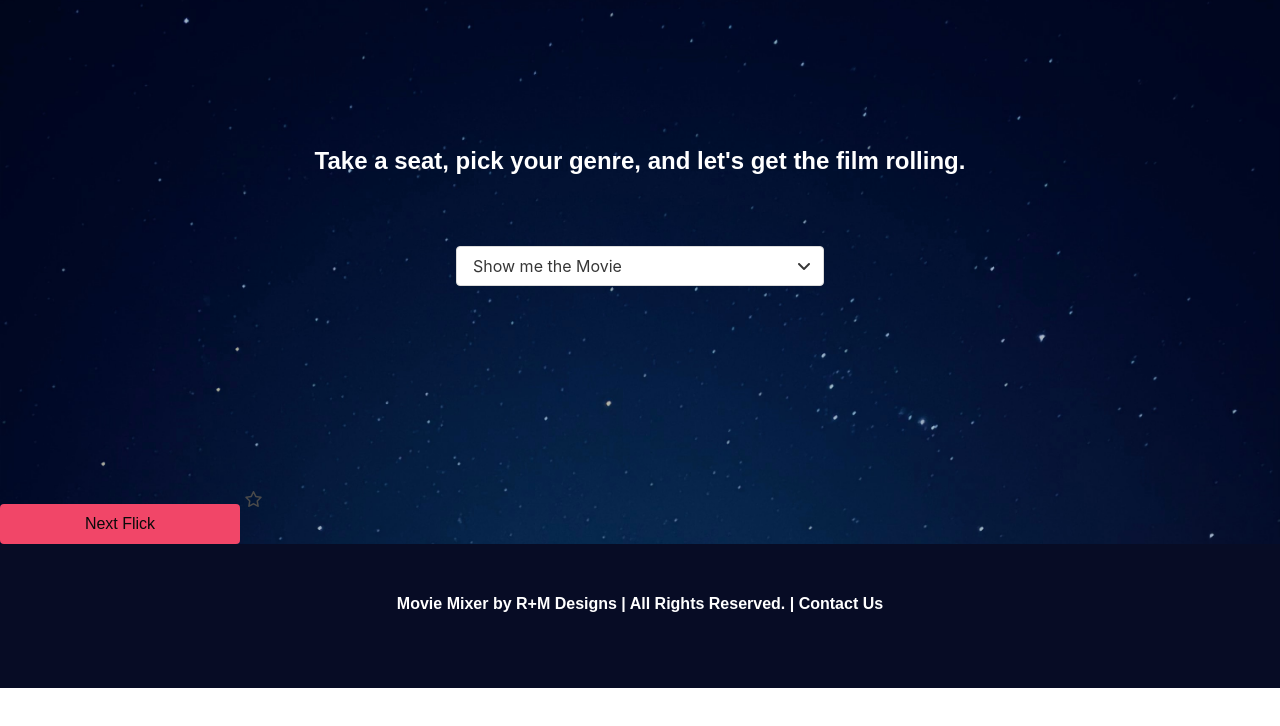
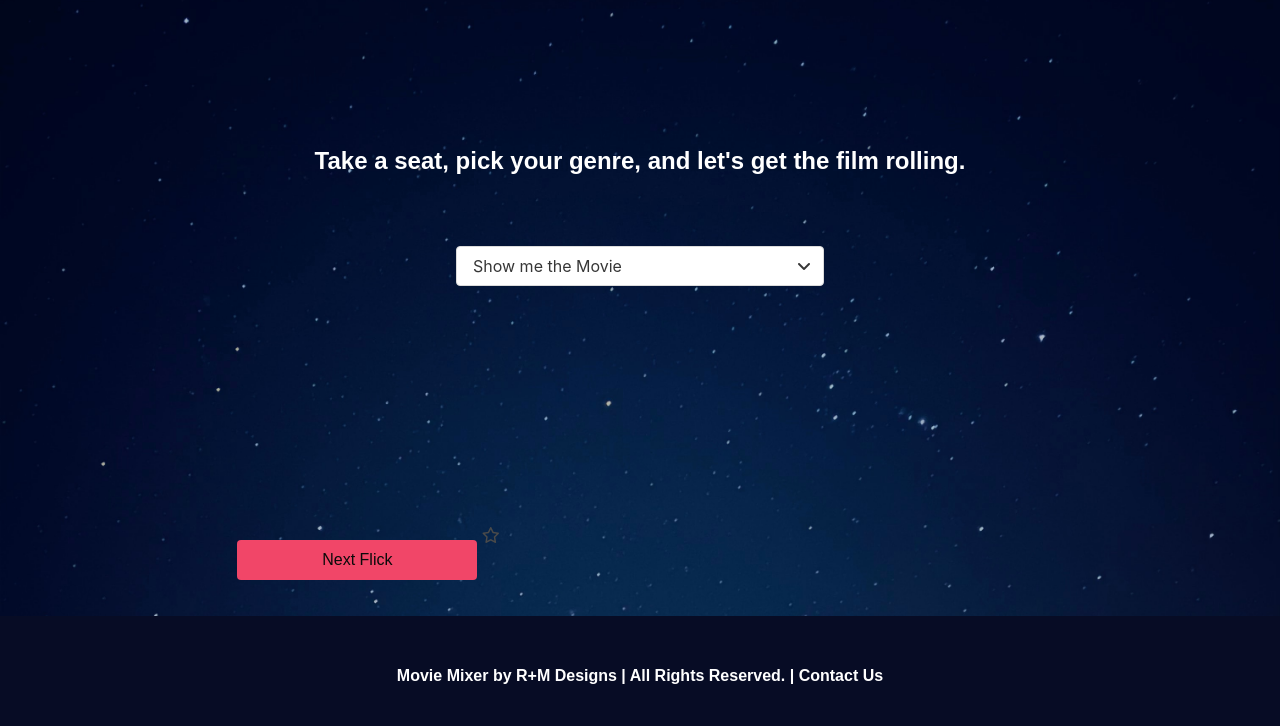
Before and after one commit to rtanguyen/MovieMixer, a plain HTML site: page movie.html in a window 1280 px wide. Shown: the part 262-988 px from the top of the page. Before the commit the page ends 950 px from the top, so only its background shows below. Drawn offline with nearby package versions, Linux system fonts and the light colour scheme; no server answers.

Commit message:
styled movie data container

```diff
--- a/assets/css/style.css
+++ b/assets/css/style.css
@@ -185,6 +185,7 @@ section.hero.is-primary.is-medium.movie {
     color: white;
     font-size: larger;
     font-weight: bold;
+    justify-content: center;
 }
 
 .far.fa-star.fas {
--- a/movie.html
+++ b/movie.html
@@ -130,14 +130,30 @@
 
 
 		<!--contianer to hold movie display and buttons-->
-		<div class="movie-container">
-			<div class="movie-display" id="movie-display">
+		<section class="section">
+			<div class="columns">
+				<div class="column is-2"></div>
+				<div class="movie-container is-8">
+					<div class="movie-display" id="movie-display">
+						<!--appended elements will display here-->
+					</div>
+					<div id="like-Btns" class="btn"></div>
+						<a class="button is-danger mt-4 has-text-black" id="rerun">Next Flick</a>
+						<i onclick="toggleFavorite(this)" class="far fa-star" id="fave-icon"></i>
+				</div>
+				<div class="column is-2"></div>
+				</div>
+			</div>
+		</section>
+
+		<!-- <div class="movie-container">
+			<div class="movie-display" id="movie-display"> -->
 	            <!--appended elements will display here-->
-			</div>
+			<!-- </div>
 			<div id="like-Btns" class="btn"></div>
 				<a class="button is-danger mt-4 has-text-black" id="rerun">Next Flick</a>
 				<i onclick="toggleFavorite(this)" class="far fa-star" id="fave-icon"></i>
-		</div>
+		</div> -->
 
 		    <!-- FOOTER -->
 			<footer class="footer">
```
